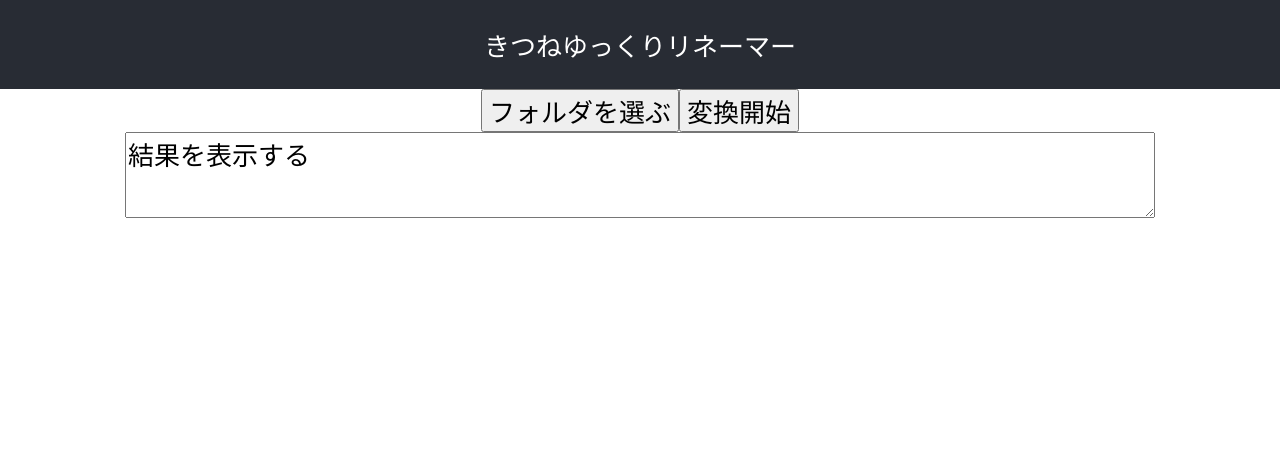
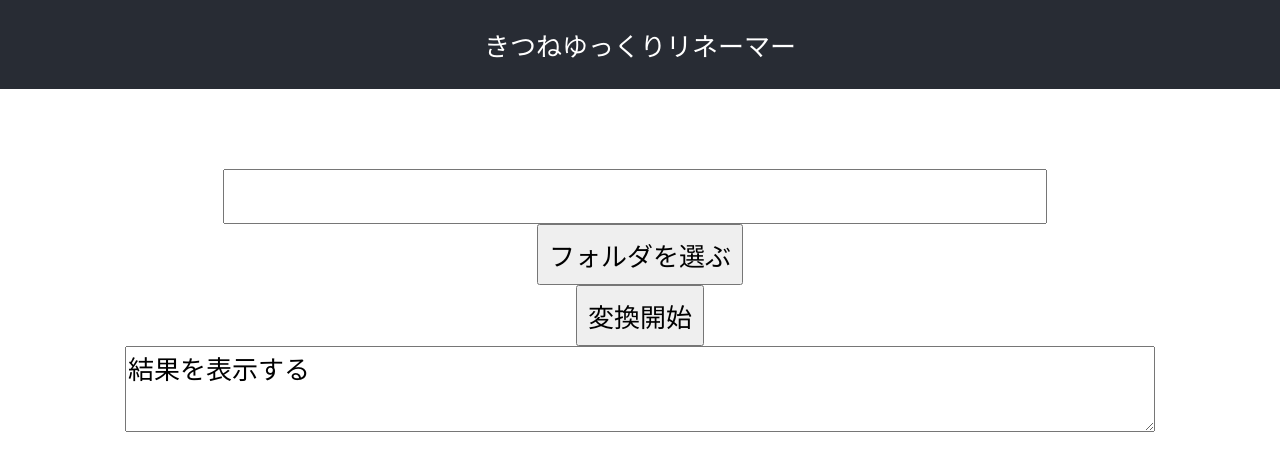
Before and after one commit to ArcCosine/KitsuneYukkuriRenamer, a React (Vite) app: page / in a window 1280 px wide. Shown: the top 466 px of the page. Built offline with nearby package versions, Linux system fonts and the light colour scheme.

Commit message:
[Add] Add folder path field.

```diff
--- a/src/App.css
+++ b/src/App.css
@@ -11,8 +11,18 @@
   justify-content: center;
   font-size: calc(10px + 2vmin);
   color: white;
+  margin-bottom: 10vmin;
+}
+
+input[type=text] {
+  font-size: calc(10px + 2vmin);
+  line-height: calc(10px + 2vmin);
+  padding: 10px;
+  margin: 0 10px 0 0;
+  width: 100vmin;
 }
 
 button {
   font-size: calc(10px + 2vmin);
+  padding: 10px;
 }
--- a/src/App.tsx
+++ b/src/App.tsx
@@ -5,8 +5,8 @@ import Result from "./Result";
 
 function App() {
     const handleOpenFolder = async ()=>{
-        const folderPath = await window.myAPI.selectFolder();
-        console.log(folderPath);
+        const folderPath = await window.api.selectFolder();
+        document.getElementById("folderPath").value = folderPath;
     };
 
     const handleTranslate = ()=>{
@@ -19,7 +19,12 @@ function App() {
                 <p>きつねゆっくりリネーマー</p>
             </header>
             <div>
+                <input type="text" value="" id="folderPath" readOnly/>
+                </div>
+                <div>
                 <button type="button" onClick={handleOpenFolder}>フォルダを選ぶ</button>
+                </div>
+                <div>
                 <button type="button" onClick={handleTranslate}>変換開始</button>
                 <Result></Result>
             </div>
```
Also changed, not shown: preload.js (+1 -11 lines).
